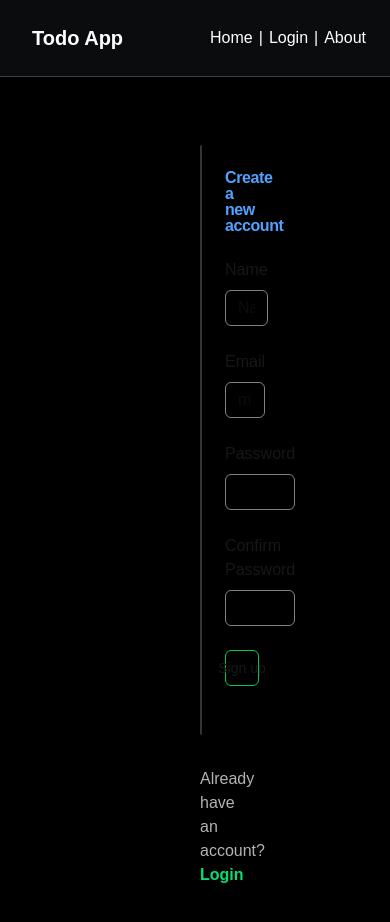
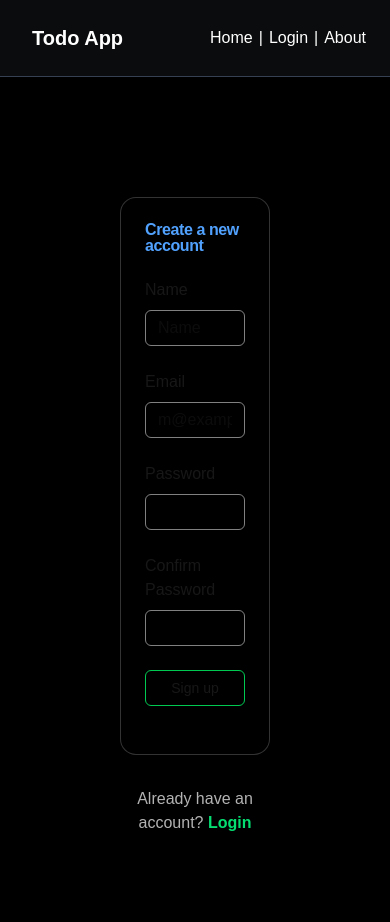
Before and after one commit to suhz-z/todo, a Next.js app: page /signup in a window 390 px wide. Shown: the top 922 px of the page. Built offline with nearby package versions, Linux system fonts and the light colour scheme.

Commit message:
pages/mobile

```diff
--- a/app/login/page.tsx
+++ b/app/login/page.tsx
@@ -52,7 +52,7 @@ export default function LoginPage() {
   };
 
 return (
-  <div className="mx-50 my-17">
+  <div className="p-40">
     <Card className=" bg-black backdrop-blur-md border border-white/20 shadow-xl rounded-2xl">
       <CardHeader>
         <CardTitle className="text-red-400">Login to your account</CardTitle>
--- a/app/signup/page.tsx
+++ b/app/signup/page.tsx
@@ -54,7 +54,7 @@ export default function SignupPage() {
   };
 
   return (
-    <div className="mx-50 my-17">
+    <div className="p-30">
       <Card className=" bg-black/60 backdrop-blur-md border border-white/20 shadow-xl rounded-2xl">
         <CardHeader>
           <CardTitle className="text-blue-400">Create a new account</CardTitle>
```
